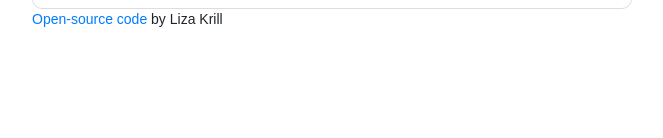
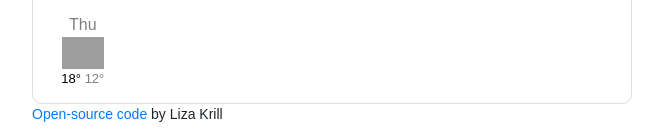
Before and after one commit to avierkin03/Weather-App, a plain HTML site: page index.html in a window 1280 px wide. Shown: the part 213-351 px from the top of the page, without its empty margins (308-971 px from the left). Drawn offline with nearby package versions, Linux system fonts and the light colour scheme; no server answers; grey boxes are pictures that could not be loaded.

Commit message:
Weather-Forecast HTML and CSS

```diff
--- a/index.html
+++ b/index.html
@@ -50,6 +50,20 @@
                         </ul>
                     </div>
                 </div>
+
+                <div class="weather-forecast">
+                    <div class="row">
+                        <div class="col-2">
+                            <div class="weather-forecast-date">Thu</div>
+                            <img src="http://openweathermap.org/img/wn/50d@2x.png" alt="" width="42"/>
+                            <div class="weather-forecast-temperatures">
+                                <span class="weather-forecast-temperature-max"> 18° </span>
+                                <span class="weather-forecast-temperature-min"> 12° </span>
+                            </div>
+                        </div>
+                    </div>
+                </div>
+
             </div>
             <div class="code-ref">
                 <a href="https://github.com/avierkin03/Weather-App.git" target="_blank">Open-source code</a> by Liza Krill
--- a/style.css
+++ b/style.css
@@ -69,3 +69,22 @@ li {
   text-decoration: none;
   color:black;
 }
+
+.weather-forecast {
+  margin-top: 20px;
+  text-align: center;
+  color: #000;
+}
+
+.weather-forecast-date {
+  font-size: 16px;
+  opacity: 0.5;
+}
+
+.weather-forecast-temperature-min {
+  opacity: 0.5;
+}
+
+.weather-forecast-temperatures {
+  font-size: 13px;
+}
```
